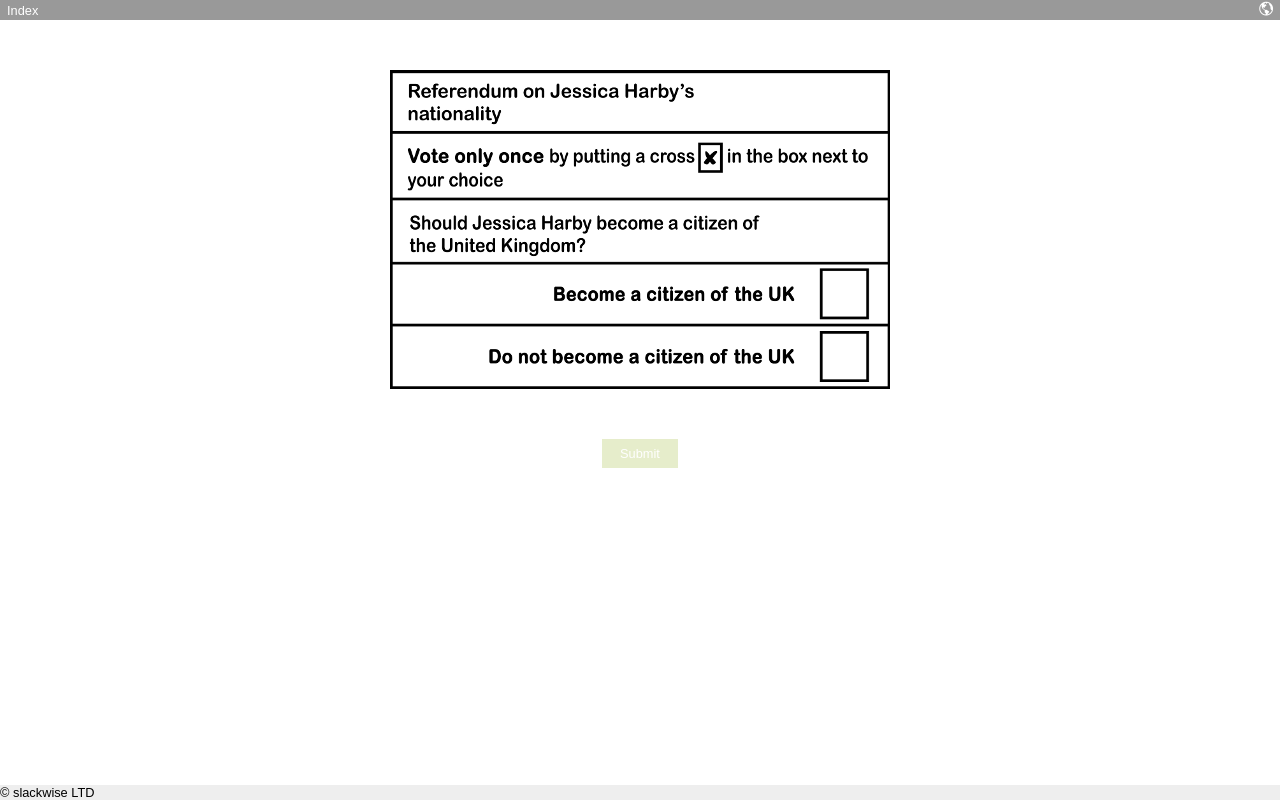
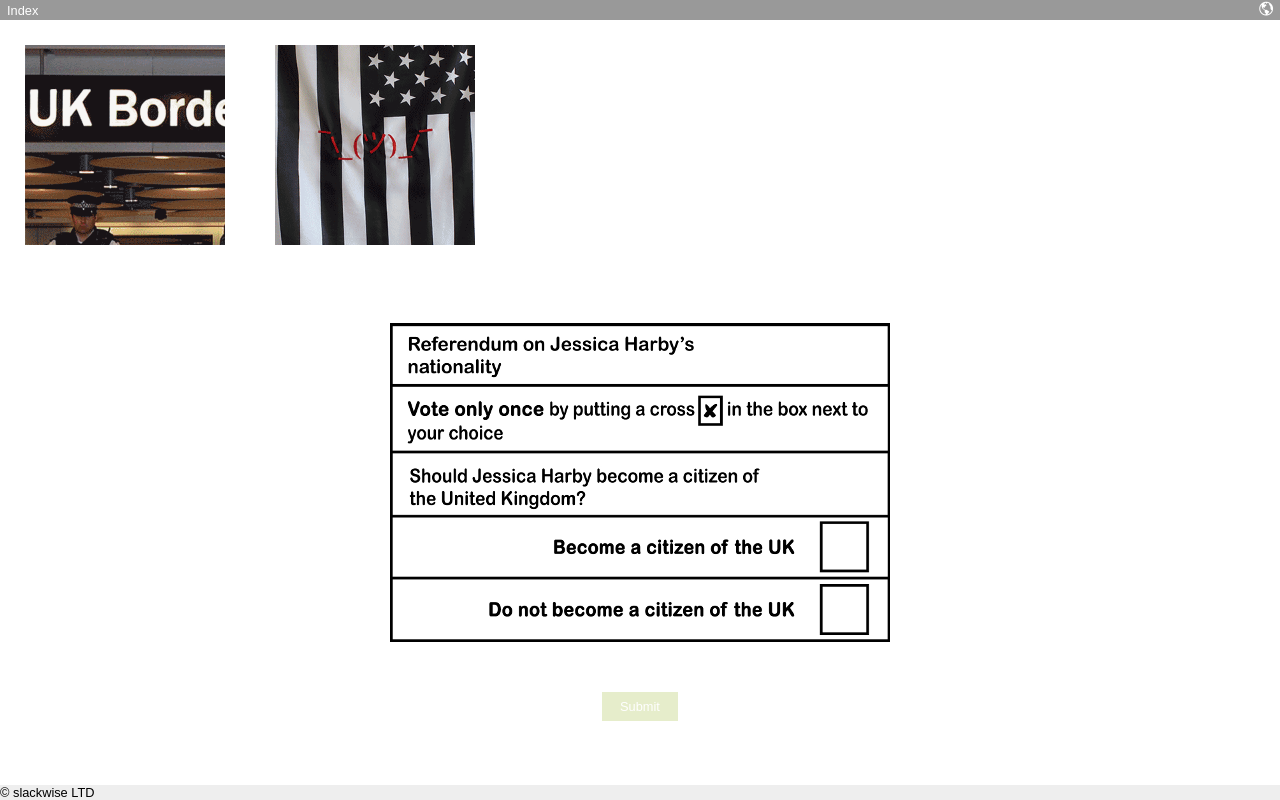
Before and after one commit to lharby/poll-vote, a plain HTML site: page webapp/poll/index.html in a window 1280 px wide. Drawn offline with nearby package versions, Linux system fonts and the light colour scheme.

Commit message:
working on gif images

```diff
--- a/webapp/css/main.css
+++ b/webapp/css/main.css
@@ -92,6 +92,12 @@ footer {
 
 
 /* vote form */
+.centre {
+	text-align: center;
+	margin:auto;
+	width:500px;
+}
+
 .imgBG {
 	position: relative;
 	background: url("../img/ballot-sm.png") 0 0 no-repeat;
@@ -99,6 +105,15 @@ footer {
 	list-style:none;
 	width:500px;
 	height:319px;
+}
+
+.imgWrapper li {
+	float:left;
+	padding:25px;
+}
+
+.imgWrapper li img {
+	width:200px;
 }
 
 .list {
--- a/webapp/poll/index.html
+++ b/webapp/poll/index.html
@@ -19,6 +19,10 @@
 		</ul>
 	</header>
 	<div class="center">
+		<ul class="imgWrapper clearfix">
+			<li><img src="../img/beUK.gif"></li>
+		 	<li><img src="../img/dontbeUK.gif"></li>
+		</ul>
 		<form action="" id="poll" class="imgBG">
 			 <ul class="list">
 		 		<li><span class="box"><input type="radio" value="0" name="remain" class="radioBtn"></span></li>
```
Also changed, not shown: webapp/img/beUK.gif (added), webapp/img/dontbeUK.gif (added).
